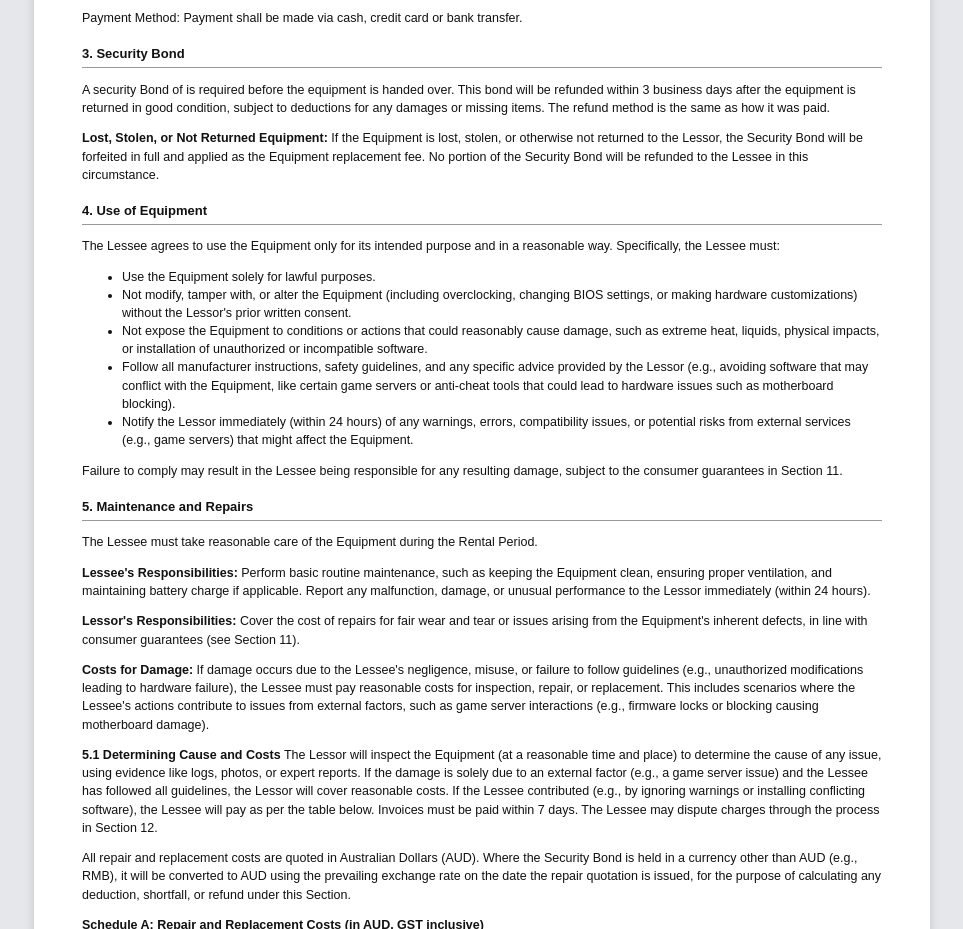
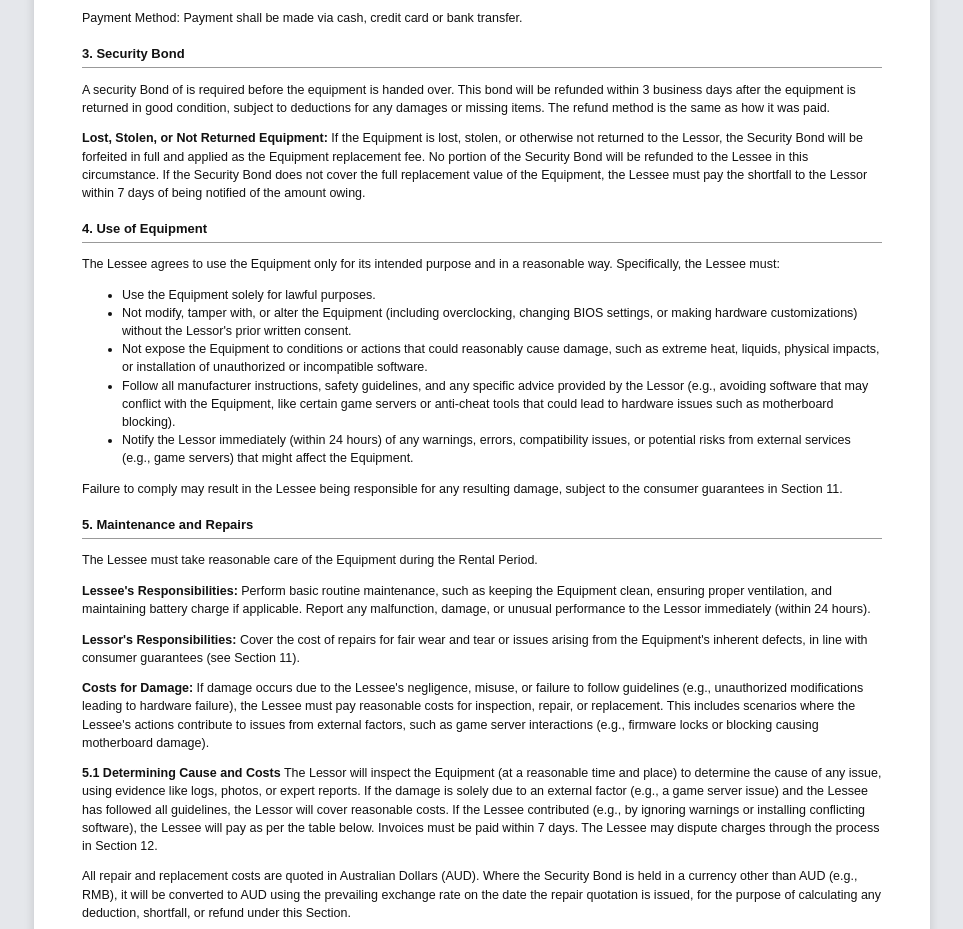
Before and after one commit to poosh0803/Luxtronic-Rental-NEO, a website: page views/print-agreement.html in a window 1280 px wide. Shown: the part 783-1712 px from the top of the page, without its empty margins (158-1121 px from the left). Drawn offline with Linux system fonts and the light colour scheme.

Commit message:
Add a shortfall clause to the lost/stolen equipment terms
Covers the case where the forfeited Security Bond doesn't cover the
Equipment's full replacement value - the Lessee pays the difference.

Co-Authored-By: Claude Sonnet 5 <noreply@anthropic.com>

```diff
--- a/views/print-agreement.html
+++ b/views/print-agreement.html
@@ -67,7 +67,7 @@
 
   <h3 class="section-title">3. Security Bond</h3>
   <p>A security Bond of <span class="fill" id="securityBondText"></span> is required before the equipment is handed over. This bond will be refunded within 3 business days after the equipment is returned in good condition, subject to deductions for any damages or missing items. The refund method is the same as how it was paid.</p>
-  <p><strong>Lost, Stolen, or Not Returned Equipment:</strong> If the Equipment is lost, stolen, or otherwise not returned to the Lessor, the Security Bond will be forfeited in full and applied as the Equipment replacement fee. No portion of the Security Bond will be refunded to the Lessee in this circumstance.</p>
+  <p><strong>Lost, Stolen, or Not Returned Equipment:</strong> If the Equipment is lost, stolen, or otherwise not returned to the Lessor, the Security Bond will be forfeited in full and applied as the Equipment replacement fee. No portion of the Security Bond will be refunded to the Lessee in this circumstance. If the Security Bond does not cover the full replacement value of the Equipment, the Lessee must pay the shortfall to the Lessor within 7 days of being notified of the amount owing.</p>
 
   <h3 class="section-title">4. Use of Equipment</h3>
   <p>The Lessee agrees to use the Equipment only for its intended purpose and in a reasonable way. Specifically, the Lessee must:</p>
```
